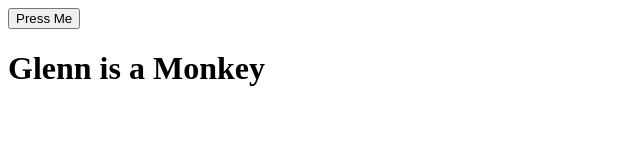
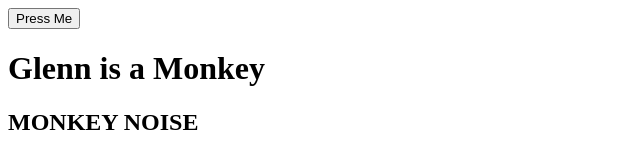
Before and after one commit to Glenn-S/santa-exchange, a plain HTML site: page Frontend/public/index.html in a window 1280 px wide. Shown: the whole page, without its empty margins (0-640 px from the left). Drawn offline with Linux system fonts and the light colour scheme.

Commit message:
Added H2

```diff
--- a/Frontend/public/index.html
+++ b/Frontend/public/index.html
@@ -17,6 +17,7 @@
   </form>
 
   <h1>Glenn is a Monkey</h1>
+  <h2>MONKEY NOISE</h2>
   <!-- HEADER -->
 
   <!-- CONTENT -->
```
